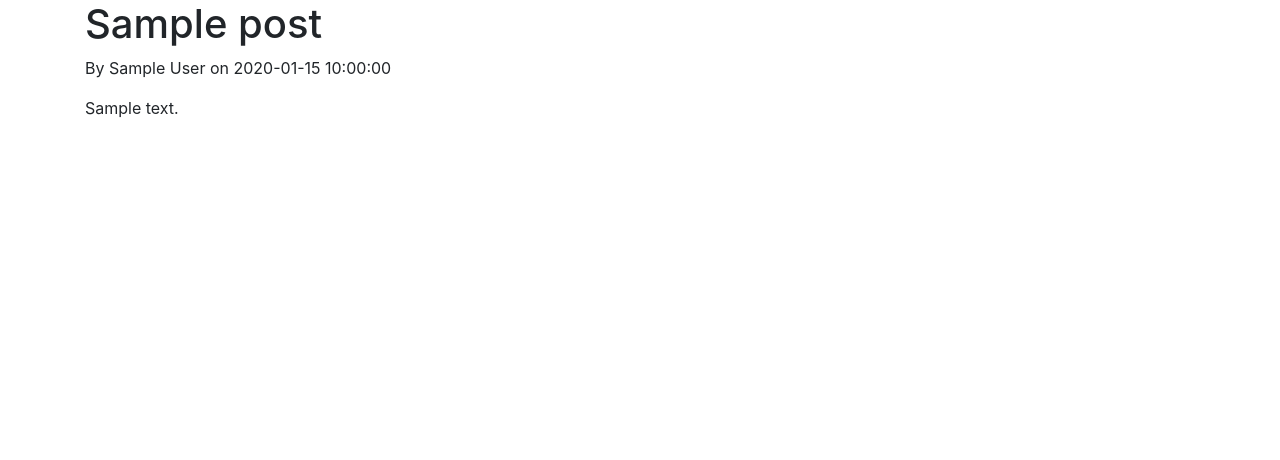
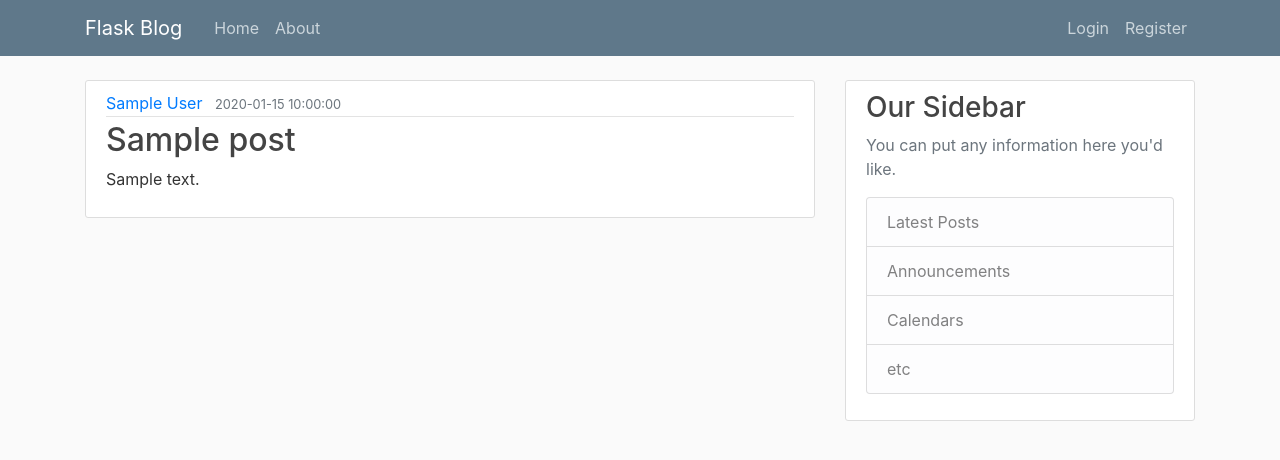
Before and after one commit to Modredo/flask_series, a Flask app: template flask_with_bootstrap/templates/home.html in a window 1280 px wide. Shown: the top 460 px of the page. Run offline with Flask 2, Linux system fonts and the light colour scheme; the template is opened without the code that fills it: most values are stand-ins (such as "Sample title", 1, 10 or a date in 2020); some libraries are stand-ins or nearby versions.

Commit message:
Final touches

```diff
--- a/flask_with_bootstrap/app.py
+++ b/flask_with_bootstrap/app.py
@@ -1,18 +1,18 @@
-from flask import Flask, render_template
+from flask import Flask, render_template, url_for
 app=Flask(__name__)
 
 posts = [
     {
-        'author':   'Krystian Osiekowicz',
-        'title':    'First Blog Post',
-        'date':     '28-12-2019',
-        'contents': 'This is my first blog entry'
+        'author':       'Krystian Osiekowicz',
+        'title':        'First Blog Post',
+        'date_posted':  '28-12-2019',
+        'contents':     'This is my first blog entry'
     },
     {
-        'author':   'Krystian Osiekowicz',
-        'title':    'Second Blog Post',
-        'date':     '28-12-2019',
-        'contents': 'This is my second blog entry'
+        'author':       'Krystian Osiekowicz',
+        'title':        'Second Blog Post',
+        'date_posted':  '28-12-2019',
+        'contents':     'This is my second blog entry'
     }
 ]
 
--- /dev/null
+++ b/flask_with_bootstrap/static/main.css
@@ -0,0 +1,80 @@
+body {
+    background: #fafafa;
+    color: #333333;
+    margin-top: 5rem;
+  }
+
+  h1, h2, h3, h4, h5, h6 {
+    color: #444444;
+  }
+
+  .bg-steel {
+    background-color: #5f788a;
+  }
+
+  .site-header .navbar-nav .nav-link {
+    color: #cbd5db;
+  }
+
+  .site-header .navbar-nav .nav-link:hover {
+    color: #ffffff;
+  }
+
+  .site-header .navbar-nav .nav-link.active {
+    font-weight: 500;
+  }
+
+  .content-section {
+    background: #ffffff;
+    padding: 10px 20px;
+    border: 1px solid #dddddd;
+    border-radius: 3px;
+    margin-bottom: 20px;
+  }
+
+  .article-title {
+    color: #444444;
+  }
+
+  a.article-title:hover {
+    color: #428bca;
+    text-decoration: none;
+  }
+
+  .article-content {
+    white-space: pre-line;
+  }
+
+  .article-img {
+    height: 65px;
+    width: 65px;
+    margin-right: 16px;
+  }
+
+  .article-metadata {
+    padding-bottom: 1px;
+    margin-bottom: 4px;
+    border-bottom: 1px solid #e3e3e3
+  }
+
+  .article-metadata a:hover {
+    color: #333;
+    text-decoration: none;
+  }
+
+  .article-svg {
+    width: 25px;
+    height: 25px;
+    vertical-align: middle;
+  }
+
+  .account-img {
+    height: 125px;
+    width: 125px;
+    margin-right: 20px;
+    margin-bottom: 16px;
+  }
+
+  .account-heading {
+    font-size: 2.5rem;
+  }
--- a/flask_with_bootstrap/templates/home.html
+++ b/flask_with_bootstrap/templates/home.html
@@ -1,8 +1,15 @@
 {%  extends "layout.html" %}
 {%  block content  %}
     {% for post in posts %}
-        <h1>{{  post.title  }}</h1>
-        <p>By {{  post.author }} on {{  post.date  }}</p>
-        <p>{{ post.contents  }}</p>
+        <article class="media content-section">
+            <div class="media-body">
+            <div class="article-metadata">
+                <a class="mr-2" href="#">{{ post.author }}</a>
+                <small class="text-muted">{{ post.date_posted }}</small>
+            </div>
+            <h2><a class="article-title" href="#">{{ post.title }}</a></h2>
+            <p class="article-content">{{ post.content }}</p>
+            </div>
+         </article>
     {% endfor %}
 {%  endblock content  %}
--- a/flask_with_bootstrap/templates/layout.html
+++ b/flask_with_bootstrap/templates/layout.html
@@ -8,16 +8,56 @@
     <!-- Bootstrap CSS -->
     <link rel="stylesheet" href="https://stackpath.bootstrapcdn.com/bootstrap/4.4.1/css/bootstrap.min.css" integrity="sha384-Vkoo8x4CGsO3+Hhxv8T/Q5PaXtkKtu6ug5TOeNV6gBiFeWPGFN9MuhOf23Q9Ifjh" crossorigin="anonymous">
 
+    <link rel="stylesheet" type="text/css" href="{{  url_for('static', filename='main.css')  }}">
+
     {%  if title  %}
-        <title>Flask Blog - {{  title  }}</title>
-    {% else %}
+        <title> Flask Blog - {{  title  }}</title>
+    {%  else  %}
         <title>Flask Blog</title>
     {%  endif  %}
 </head>
 <body>
-    <div class="container">
-        {%  block content  %}{%  endblock  %}
-    </div>
+    <header class="site-header">
+        <nav class="navbar navbar-expand-md navbar-dark bg-steel fixed-top">
+          <div class="container">
+            <a class="navbar-brand mr-4" href="/">Flask Blog</a>
+            <button class="navbar-toggler" type="button" data-toggle="collapse" data-target="#navbarToggle" aria-controls="navbarToggle" aria-expanded="false" aria-label="Toggle navigation">
+              <span class="navbar-toggler-icon"></span>
+            </button>
+            <div class="collapse navbar-collapse" id="navbarToggle">
+              <div class="navbar-nav mr-auto">
+                <a class="nav-item nav-link" href="/">Home</a>
+                <a class="nav-item nav-link" href="/about">About</a>
+              </div>
+              <!-- Navbar Right Side -->
+              <div class="navbar-nav">
+                <a class="nav-item nav-link" href="/login">Login</a>
+                <a class="nav-item nav-link" href="/register">Register</a>
+              </div>
+            </div>
+          </div>
+        </nav>
+    </header>
+    <main role="main" class="container">
+        <div class="row">
+          <div class="col-md-8">
+            {% block content %}{% endblock %}
+          </div>
+          <div class="col-md-4">
+            <div class="content-section">
+              <h3>Our Sidebar</h3>
+              <p class='text-muted'>You can put any information here you'd like.
+                <ul class="list-group">
+                  <li class="list-group-item list-group-item-light">Latest Posts</li>
+                  <li class="list-group-item list-group-item-light">Announcements</li>
+                  <li class="list-group-item list-group-item-light">Calendars</li>
+                  <li class="list-group-item list-group-item-light">etc</li>
+                </ul>
+              </p>
+            </div>
+          </div>
+        </div>
+    </main>
     <!-- Optional JavaScript -->
     <!-- jQuery first, then Popper.js, then Bootstrap JS -->
     <script src="https://code.jquery.com/jquery-3.4.1.slim.min.js" integrity="sha384-J6qa4849blE2+poT4WnyKhv5vZF5SrPo0iEjwBvKU7imGFAV0wwj1yYfoRSJoZ+n" crossorigin="anonymous"></script>
```
Also changed, not shown: README.md.
